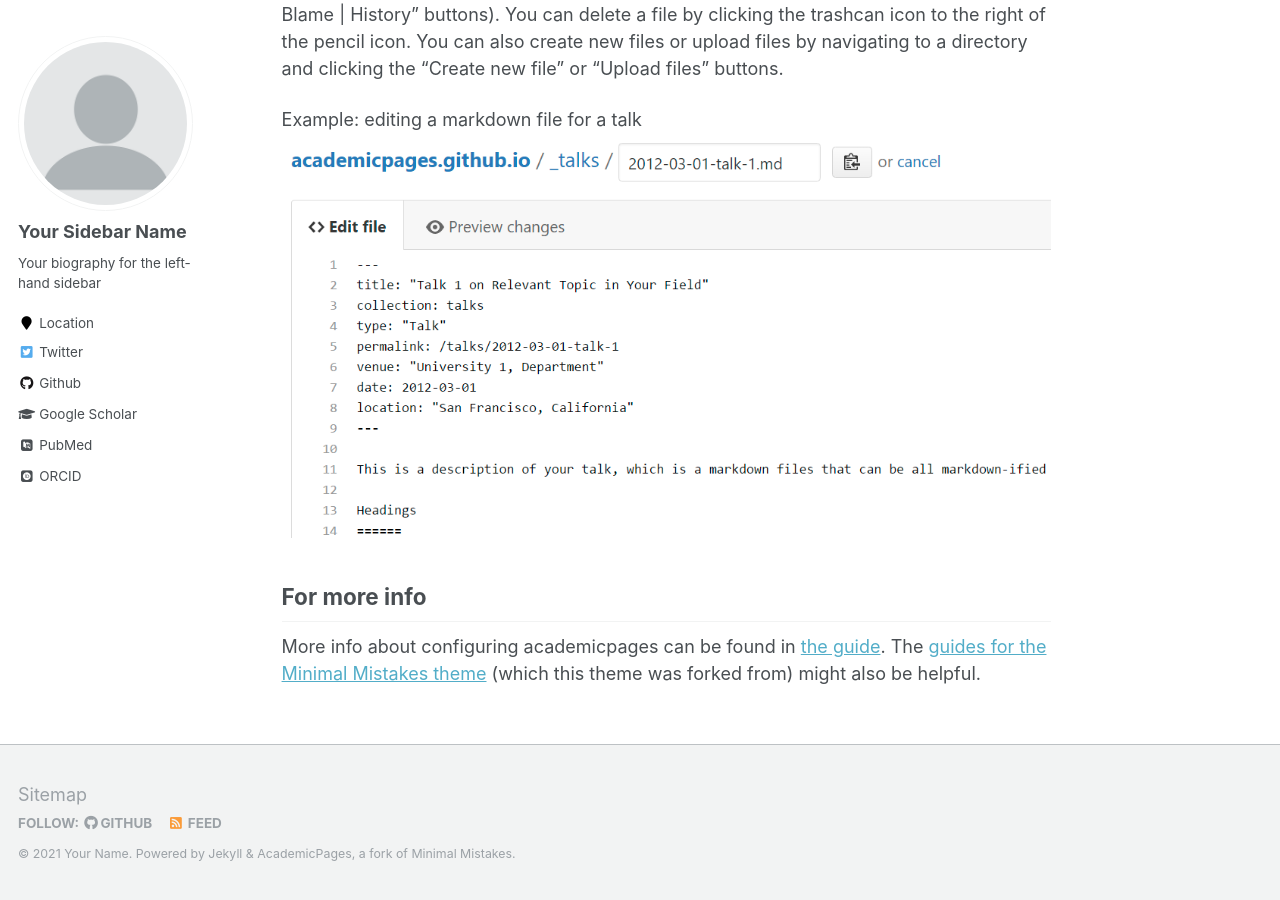
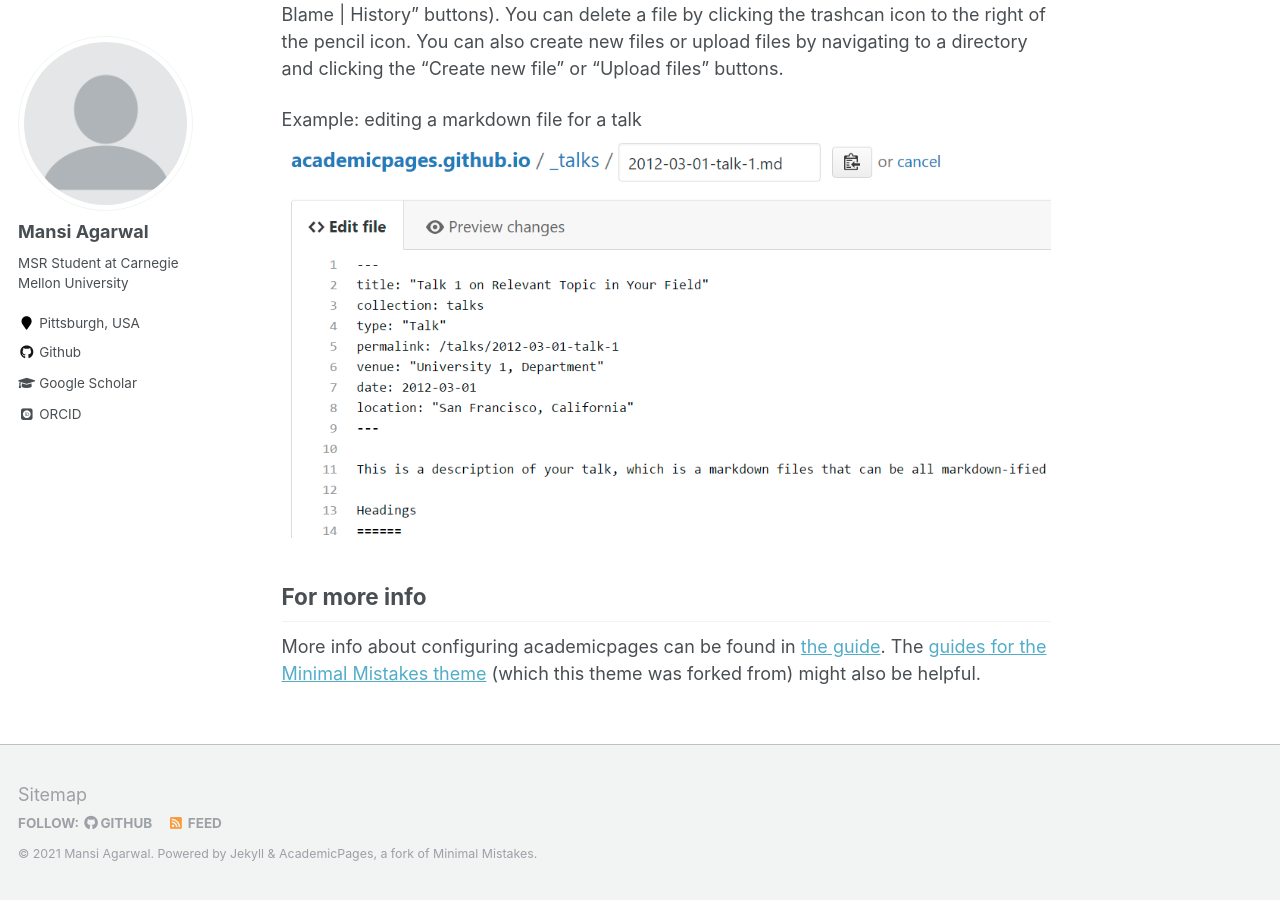
Before and after one commit to MansiAgarwal11/MansiAgarwal11.github.io, a Jekyll site: the page built from _pages/about.md, in a window 1280 px wide and 900 px high, scrolled down 2463 px. Built offline with Jekyll 4.4.1, drawn with Linux system fonts in a browser that asks for light colours; some web fonts are replaced; some of the changed text lies outside the part shown.

Commit message:
Update _config.yml

```diff
--- a/_config.yml
+++ b/_config.yml
@@ -7,13 +7,13 @@
 
 # Site Settings
 locale                   : "en-US"
-title                    : "Your Name / Site Title"
+title                    : "Mansi Agarwal"
 title_separator          : "-"
-name                     : &name "Your Name"
-description              : &description "personal description"
-url                      : https://academicpages.github.io # the base hostname & protocol for your site e.g. "https://mmistakes.github.io"
+name                     : &name "Mansi Agarwal"
+description              : &description "MSR Student at Carnegie Mellon University"
+url                      : https://mansiagarwal11.github.io/ # the base hostname & protocol for your site e.g. "https://mmistakes.github.io"
 baseurl                  : "" # the subpath of your site, e.g. "/blog"
-repository               : "academicpages/academicpages.github.io"
+repository               : "mansiagarwal11.github.io"
 teaser                   :  # filename of teaser fallback teaser image placed in /images/, .e.g. "500x300.png"
 breadcrumbs              : false # true, false (default)
 words_per_minute         : 160
@@ -80,13 +80,13 @@ analytics:
 
 # Site Author
 author:
-  name             : "Your Sidebar Name"
+  name             : "Mansi Agarwal"
   avatar           : "profile.png"
-  bio              : "Your biography for the left-hand sidebar"
-  location         : "Location"
+  bio              : "MSR Student at Carnegie Mellon University"
+  location         : "Pittsburgh, USA"
   employer         :
-  pubmed           : "https://www.ncbi.nlm.nih.gov/pubmed/?term=john+snow"
-  googlescholar    : "http://yourfullgooglescholarurl.com"
+  pubmed           : #"https://www.ncbi.nlm.nih.gov/pubmed/?term=john+snow"
+  googlescholar    : "https://scholar.google.com/citations?user=PBcyY2wAAAAJ&hl=en"
   email            :
   researchgate     :  # example: "https://www.researchgate.net/profile/yourprofile"
   uri              :
@@ -96,7 +96,7 @@ author:
   flickr           :
   facebook         :
   foursquare       :
-  github           : "academicpages"
+  github           : "MansiAgarwal11"
   google_plus      :
   keybase          :
   instagram        :
@@ -109,7 +109,7 @@ author:
   stackoverflow    : # http://stackoverflow.com/users/123456/username
   steam            :
   tumblr           :
-  twitter          : "replacethistwitterhandle"
+  twitter          : #"replacethistwitterhandle"
   vine             :
   weibo            :
   xing             :
```
